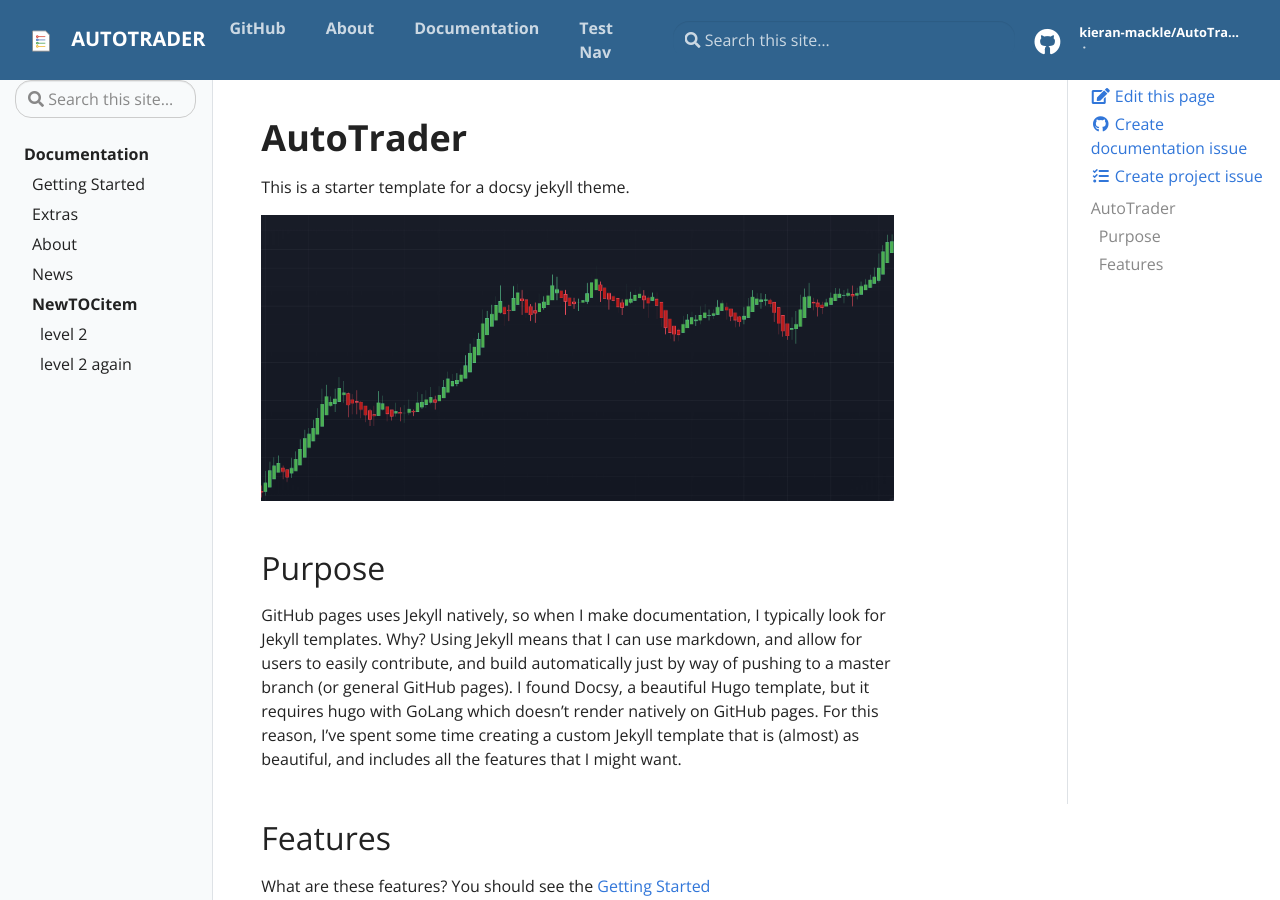
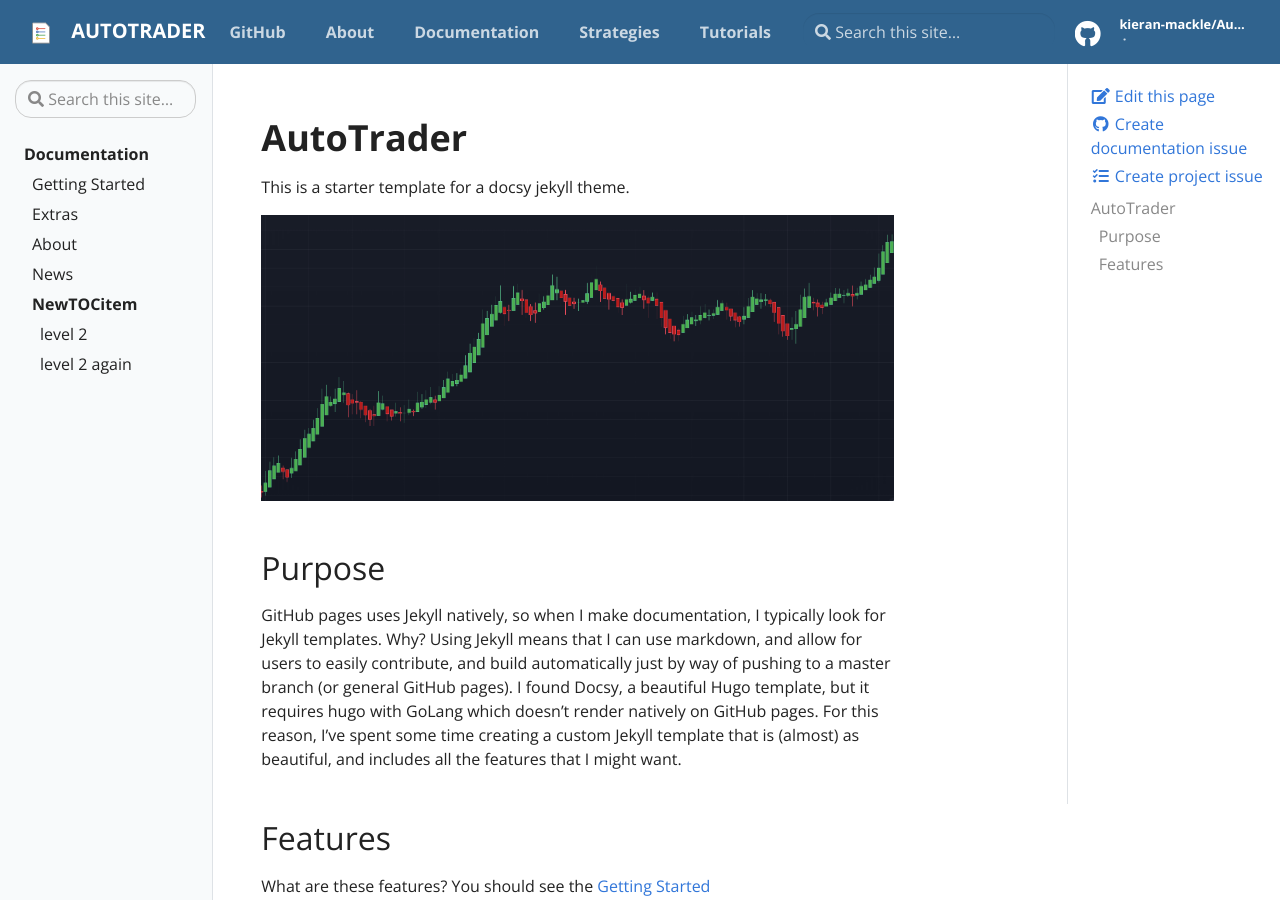
Before and after one commit to kieran-mackle/AutoTrader, a Jekyll site: the page built from docs/pages/index.md, in a window 1280 px wide and 900 px high. Built offline with Jekyll 4.4.1, drawn with Linux system fonts in a browser that asks for light colours.

Commit message:
Update navigation.yml

```diff
--- a/docs/_data/navigation.yml
+++ b/docs/_data/navigation.yml
@@ -2,5 +2,7 @@
   url: about
 - title: Documentation
   url: docs
-- title: Test Nav
-  url: test
+- title: Strategies
+  url: strategies
+- title: Tutorials
+  url: tutorials
```
